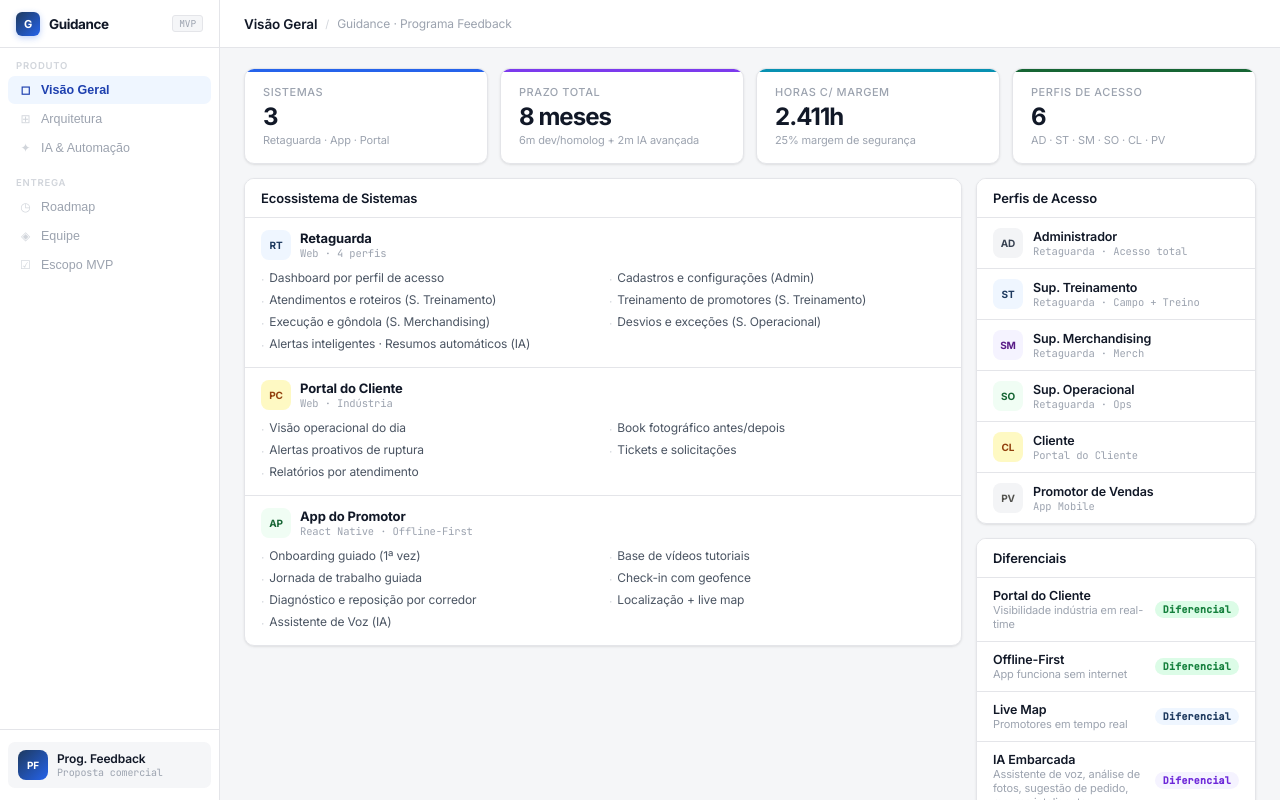
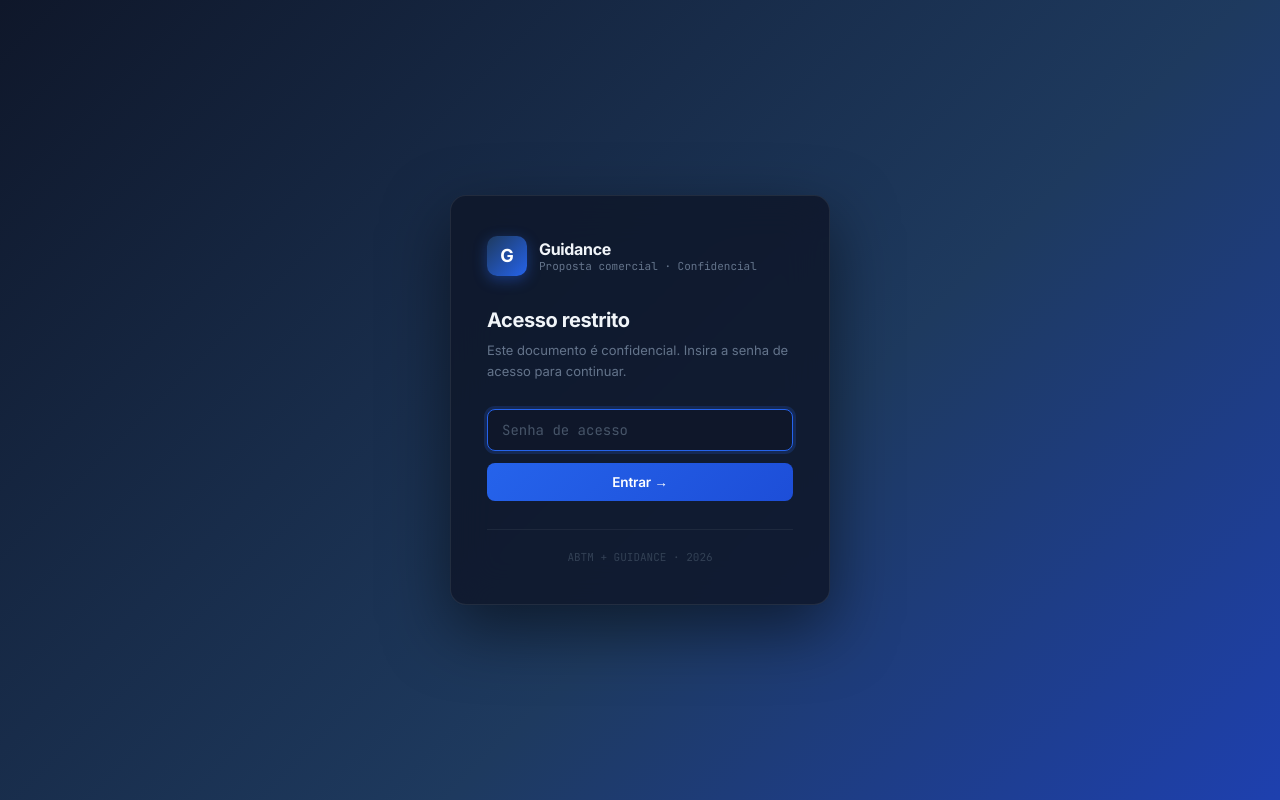
Before and after one commit to PedroSantosbji/ABTM, a React (Vite) app: page / in a window 1280 px wide. Built offline with nearby package versions, Linux system fonts and the light colour scheme.

Commit message:
Update App.jsx

```diff
--- a/src/App.jsx
+++ b/src/App.jsx
@@ -815,8 +815,8 @@ function Equipe() {
   const TOTAL_M = 6;
   const TEAM = [
     { role:"Product Designer Sênior", init:"DS", color:"#7c3aed", bg:"#f5f3ff",
-      ded:"Full time M1–M3 · Part time M4",
-      segs:[{s:1,e:3,ft:true},{s:4,e:4,ft:false}],
+      ded:"Full time M1–M3 · Part time M4–M6",
+      segs:[{s:1,e:3,ft:true},{s:4,e:6,ft:false}],
       resp:["Design system e componentes","Wireframes e protótipos Figma","Telas App (React Native)","Telas web Retaguarda e Portal","Handoff técnico para devs"] },
     { role:"Backend Sênior", init:"BE", color:"#1e3a5f", bg:"#eff6ff",
       ded:"Full time M1–M4 · Part time M5–M6",
@@ -1002,9 +1002,104 @@ const PAGES = {
 };
 
 export default function App() {
+  const [auth, setAuth] = useState(false);
+  const [pw, setPw] = useState("");
+  const [err, setErr] = useState(false);
+  const [shake, setShake] = useState(false);
+
   const [active, setActive] = useState("overview");
   const Page = PAGES[active];
   const [title, sub] = TITLES[active];
+
+  function handleLogin(e) {
+    if (e && e.preventDefault) e.preventDefault();
+    if (pw === "abtm_e_guidance") {
+      setAuth(true);
+      setErr(false);
+    } else {
+      setErr(true);
+      setShake(true);
+      setPw("");
+      setTimeout(() => setShake(false), 500);
+    }
+  }
+
+  if (!auth) {
+    return (
+      <div style={{ height:"100vh", display:"flex", alignItems:"center", justifyContent:"center",
+        background:"linear-gradient(135deg,#0f172a 0%,#1e3a5f 60%,#1e40af 100%)",
+        fontFamily:"'Inter',system-ui,sans-serif" }}>
+        <style>{S}</style>
+        <style>{`
+          @keyframes shake {
+            0%,100%{transform:translateX(0)}
+            20%{transform:translateX(-8px)}
+            40%{transform:translateX(8px)}
+            60%{transform:translateX(-6px)}
+            80%{transform:translateX(6px)}
+          }
+          @keyframes loginFadeIn {
+            from{opacity:0;transform:translateY(20px)}
+            to{opacity:1;transform:translateY(0)}
+          }
+          .login-card{animation:loginFadeIn .4s ease both}
+          .login-card.shake{animation:shake .5s ease both}
+          .login-input{width:100%;padding:11px 14px;border-radius:8px;border:1.5px solid #334155;background:#0f172a;color:#f1f5f9;font-size:14px;font-family:'JetBrains Mono',monospace;outline:none;transition:border .15s;letter-spacing:.05em}
+          .login-input:focus{border-color:#2563eb;box-shadow:0 0 0 3px rgba(37,99,235,.2)}
+          .login-input.error{border-color:#ef4444;box-shadow:0 0 0 3px rgba(239,68,68,.15)}
+          .login-input::placeholder{color:#475569;letter-spacing:0}
+          .login-btn{width:100%;padding:11px;border-radius:8px;border:none;background:linear-gradient(135deg,#2563eb,#1d4ed8);color:#fff;font-size:13.5px;font-weight:600;cursor:pointer;transition:opacity .15s;font-family:'Inter',system-ui,sans-serif;letter-spacing:-.01em}
+          .login-btn:hover{opacity:.9}
+          .login-btn:active{opacity:.8}
+        `}</style>
+        <div className={`login-card${shake?" shake":""}`}
+          style={{ background:"rgba(15,23,42,.85)", backdropFilter:"blur(20px)", border:"1px solid rgba(255,255,255,.08)",
+            borderRadius:16, padding:"40px 36px", width:380, boxShadow:"0 24px 64px rgba(0,0,0,.5)" }}>
+
+          {/* Logo */}
+          <div style={{ display:"flex", alignItems:"center", gap:12, marginBottom:32 }}>
+            <div style={{ width:40, height:40, borderRadius:10, background:"linear-gradient(135deg,#1e3a5f,#2563eb)",
+              display:"flex", alignItems:"center", justifyContent:"center", fontSize:18, fontWeight:800,
+              color:"#fff", boxShadow:"0 4px 14px rgba(37,99,235,.4)" }}>G</div>
+            <div>
+              <div style={{ fontSize:16, fontWeight:700, color:"#f1f5f9", letterSpacing:"-.02em" }}>Guidance</div>
+              <div style={{ fontSize:11, color:"#64748b", fontFamily:"'JetBrains Mono',monospace" }}>Proposta comercial · Confidencial</div>
+            </div>
+          </div>
+
+          <div style={{ marginBottom:8, fontSize:20, fontWeight:700, color:"#f1f5f9", letterSpacing:"-.02em" }}>
+            Acesso restrito
+          </div>
+          <div style={{ marginBottom:28, fontSize:13, color:"#64748b", lineHeight:1.6 }}>
+            Este documento é confidencial. Insira a senha de acesso para continuar.
+          </div>
+
+          <div style={{ display:"flex", flexDirection:"column", gap:12 }}>
+            <input
+              className={`login-input${err?" error":""}`}
+              type="password"
+              placeholder="Senha de acesso"
+              value={pw}
+              onChange={e => { setPw(e.target.value); setErr(false); }}
+              onKeyDown={e => e.key === "Enter" && handleLogin(e)}
+              autoFocus
+            />
+            {err && (
+              <div style={{ fontSize:12, color:"#f87171", display:"flex", alignItems:"center", gap:5 }}>
+                <span>✕</span> Senha incorreta. Tente novamente.
+              </div>
+            )}
+            <button className="login-btn" onClick={handleLogin}>Entrar →</button>
+          </div>
+
+          <div style={{ marginTop:28, paddingTop:20, borderTop:"1px solid rgba(255,255,255,.06)",
+            fontSize:11, color:"#334155", textAlign:"center", fontFamily:"'JetBrains Mono',monospace" }}>
+            ABTM + GUIDANCE · {new Date().getFullYear()}
+          </div>
+        </div>
+      </div>
+    );
+  }
 
   return (
     <div className="root">
```
